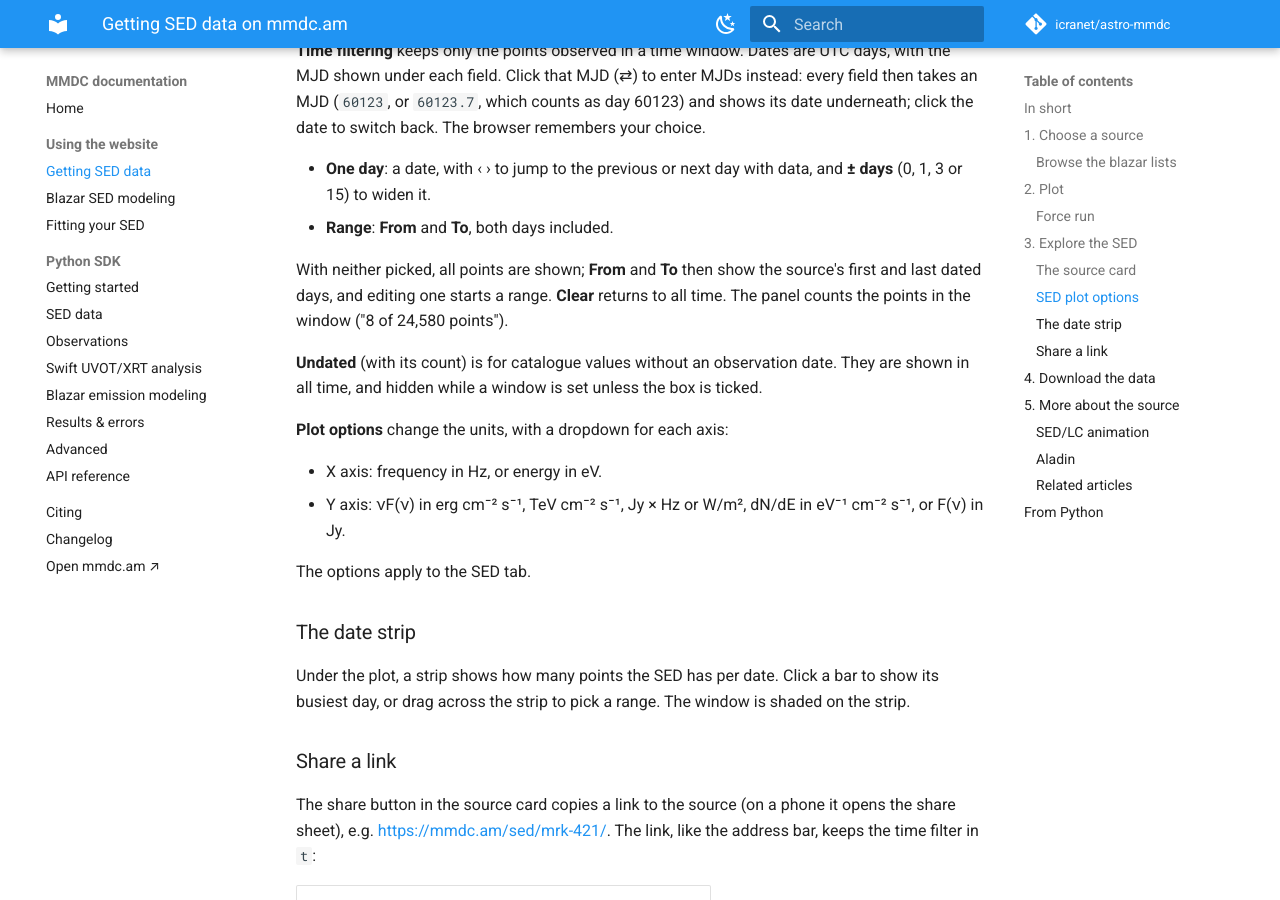
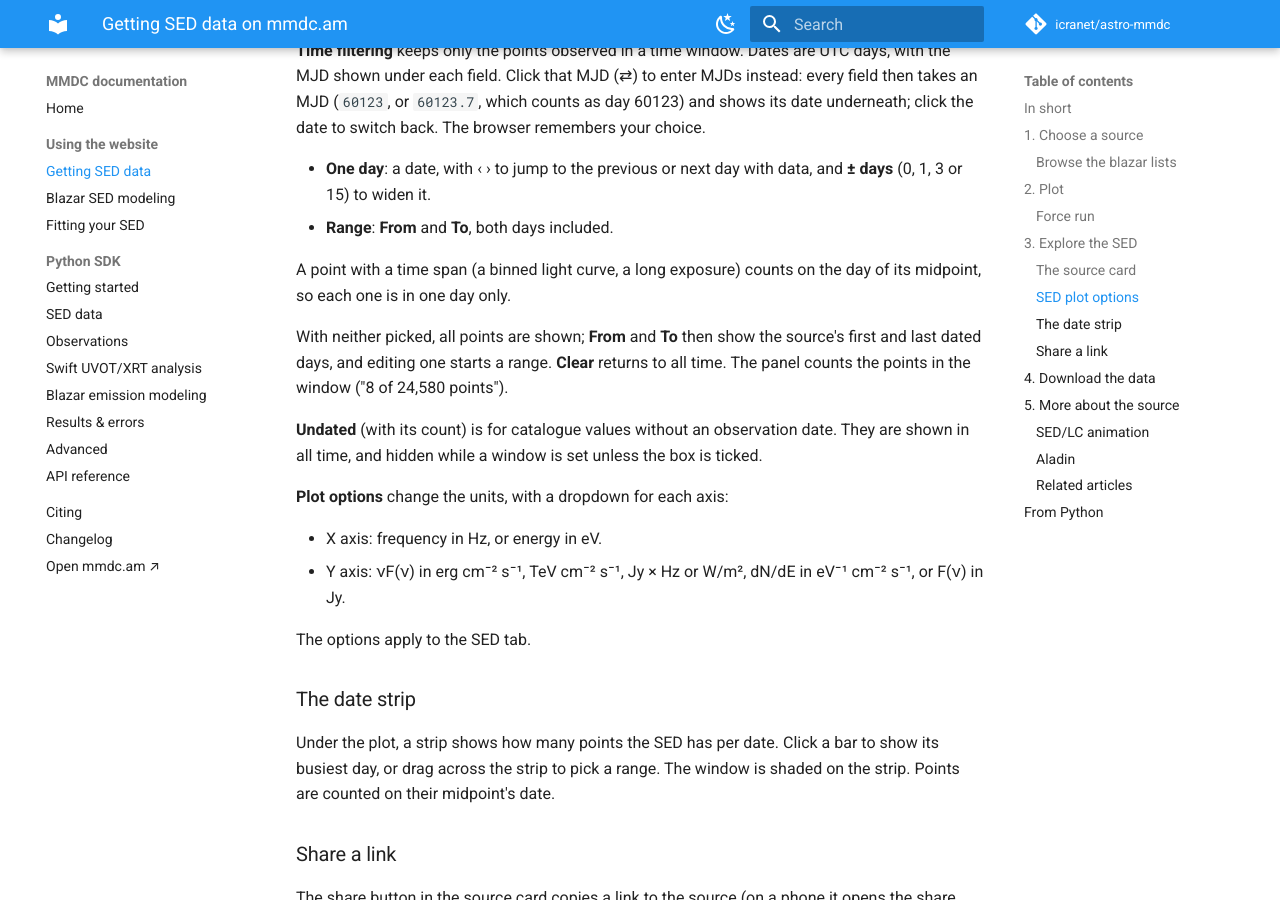
Before and after one commit to icranet/astro-mmdc, an MkDocs documentation site: the page built from docs/web/sed-data.md, in a window 1280 px wide and 900 px high, scrolled down 5477 px. Built offline with MkDocs 1.6.1 and Material for MkDocs 9.7.7, drawn with Linux system fonts in a browser that asks for light colours; comment, search, counter and statistics services are not loaded.

Commit message:
SED.between(): a point is in the window when its midpoint is
A dated point is kept when (mjd_start + mjd_end) / 2 is in [mjd_start,
mjd_end), as on the server (icranet/mmdc#310); it used to be any overlap,
ends included, so adjacent bins (e.g. adaptive Fermi bins with fractional
edges) showed up in the same window. Undated handling is unchanged.

```diff
--- a/docs/web/sed-data.md
+++ b/docs/web/sed-data.md
@@ -123,6 +123,9 @@ the date to switch back. The browser remembers your choice.
   **± days** (0, 1, 3 or 15) to widen it.
 - **Range**: **From** and **To**, both days included.
 
+A point with a time span (a binned light curve, a long exposure) counts on the day of its
+midpoint, so each one is in one day only.
+
 With neither picked, all points are shown; **From** and **To** then show the source's first and
 last dated days, and editing one starts a range. **Clear** returns to all time. The panel
 counts the points in the window ("8 of 24,580 points").
@@ -141,7 +144,8 @@ The options apply to the SED tab.
 ### The date strip
 
 Under the plot, a strip shows how many points the SED has per date. Click a bar to show its
-busiest day, or drag across the strip to pick a range. The window is shaded on the strip.
+busiest day, or drag across the strip to pick a range. The window is shaded on the strip. Points
+are counted on their midpoint's date.
 
 ### Share a link
 
```
Also changed, not shown: docs/changelog.md (+1 -0 lines), docs/guides/sed.md (+1 -1 lines), 2 other files.
